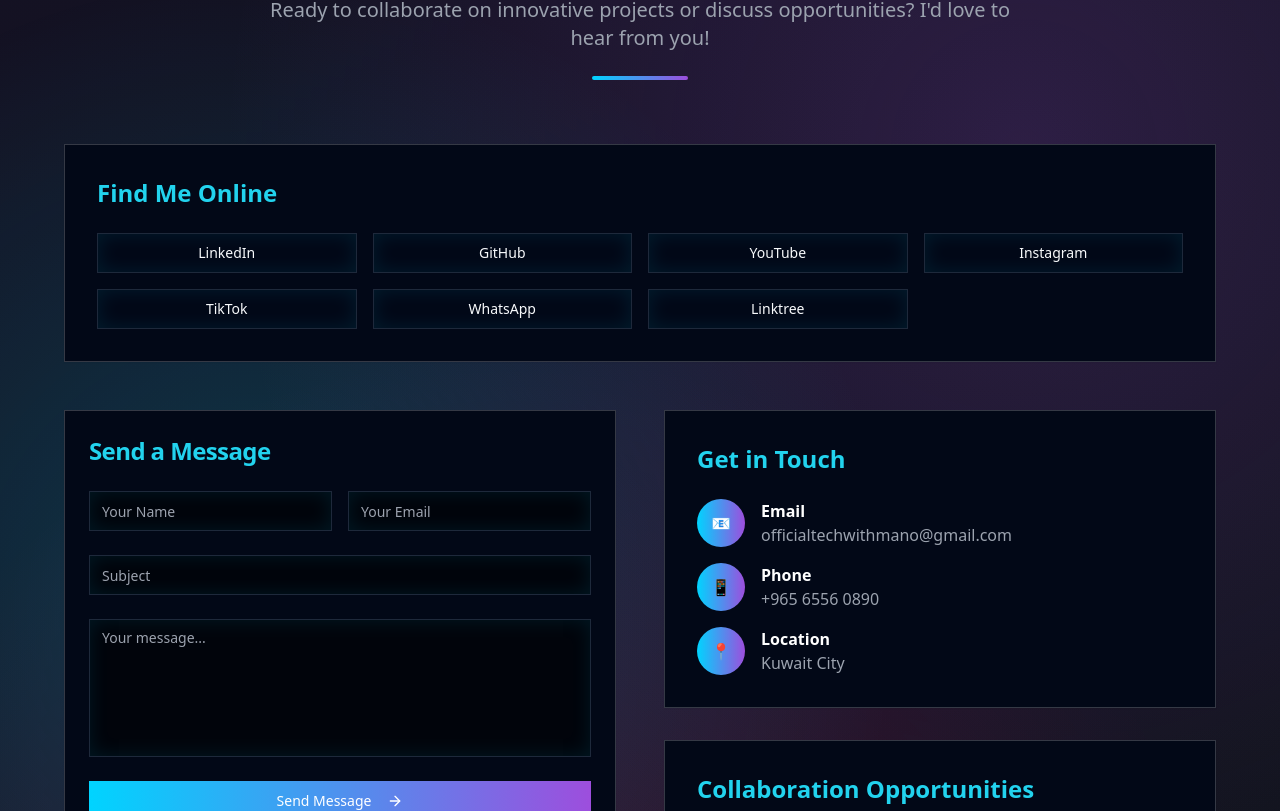
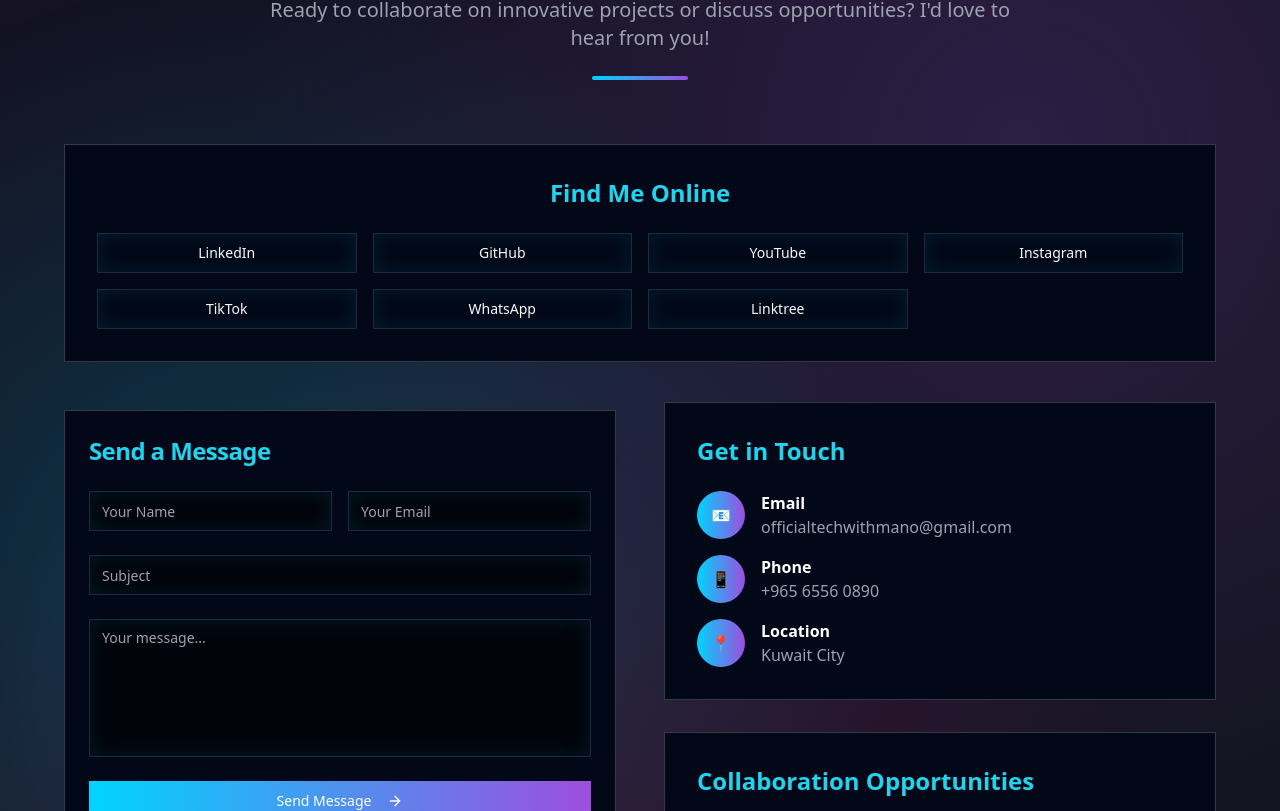
Before and after one commit to techwithmano/Abdulrahman.H, a React (Vite) app: page / in a window 1280 px wide. Shown: the part 8609-9420 px from the top of the page. Built offline with nearby package versions, Linux system fonts and the light colour scheme.

Commit message:
Update Contact.tsx

```diff
--- a/src/components/Contact.tsx
+++ b/src/components/Contact.tsx
@@ -65,11 +65,11 @@ const Contact = () => {
           <div className="w-24 h-1 bg-gradient-to-r from-cyber-blue to-neon-purple mx-auto rounded-full mt-6"></div>
         </div>
 
-        {/* Find Me Online - on top */}
-        <Card className="glass-morph hover-lift mb-12">
+        {/* 🔵 FIND ME ONLINE - CENTERED & ABOVE COLUMNS */}
+        <Card className="glass-morph hover-lift mb-10">
           <CardContent className="p-6 md:p-8 text-left">
-            <h3 className="text-2xl font-bold text-cyan-400 mb-6 text-center lg:text-left">Find Me Online</h3>
-            <div className="grid grid-cols-2 sm:grid-cols-3 md:grid-cols-4 gap-4">
+            <h3 className="text-2xl font-bold text-cyan-400 mb-6 text-center">Find Me Online</h3>
+            <div className="grid grid-cols-2 sm:grid-cols-3 md:grid-cols-4 gap-4 justify-center">
               {socialLinks.map(link => (
                 <Button
                   key={link.name}
@@ -92,10 +92,10 @@ const Contact = () => {
           </CardContent>
         </Card>
 
-        {/* Two Columns: Form + Info */}
+        {/* 🟣 TWO COLUMNS */}
         <div className="flex flex-col lg:flex-row lg:items-stretch gap-8 lg:gap-12">
-          {/* Contact Form */}
-          <div className="flex-1 lg:h-full">
+          {/* LEFT - Send Message */}
+          <div className="flex-1 lg:h-full mt-2">
             <Card className="glass-morph hover-lift h-full">
               <CardHeader className="text-center lg:text-left">
                 <CardTitle className="text-2xl text-cyan-400">Send a Message</CardTitle>
@@ -150,7 +150,7 @@ const Contact = () => {
             </Card>
           </div>
 
-          {/* Info & Quick Actions */}
+          {/* RIGHT - Info + Actions */}
           <div className="flex-1 lg:h-full space-y-8">
             <Card className="glass-morph hover-lift">
               <CardContent className="p-6 md:p-8 text-left">
@@ -201,7 +201,7 @@ const Contact = () => {
           </div>
         </div>
 
-        {/* CV Download - Centered */}
+        {/* ⬇️ DOWNLOAD CV - centered below */}
         <div className="flex justify-center mt-12">
           <Button
             size="lg"
```
